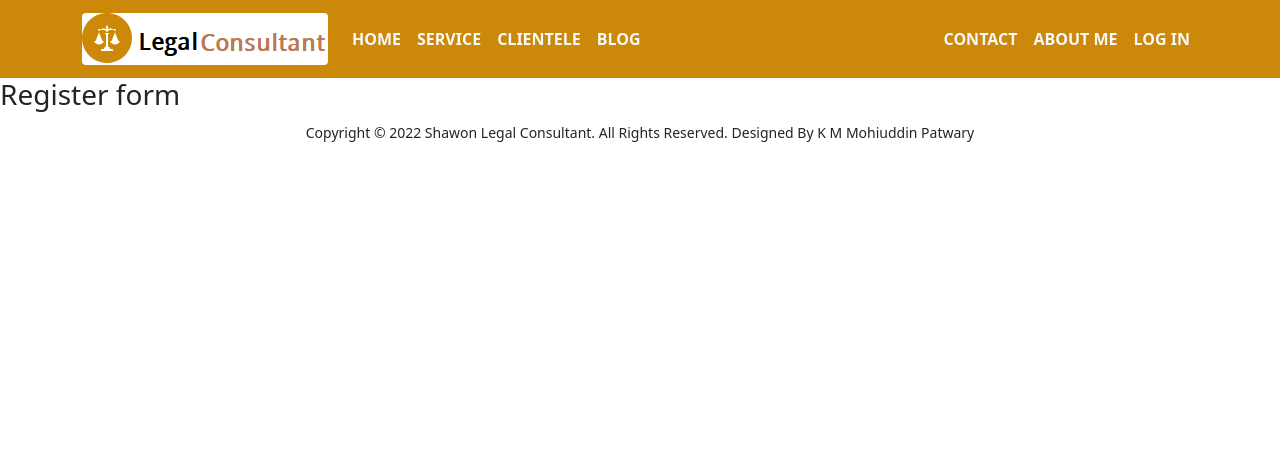
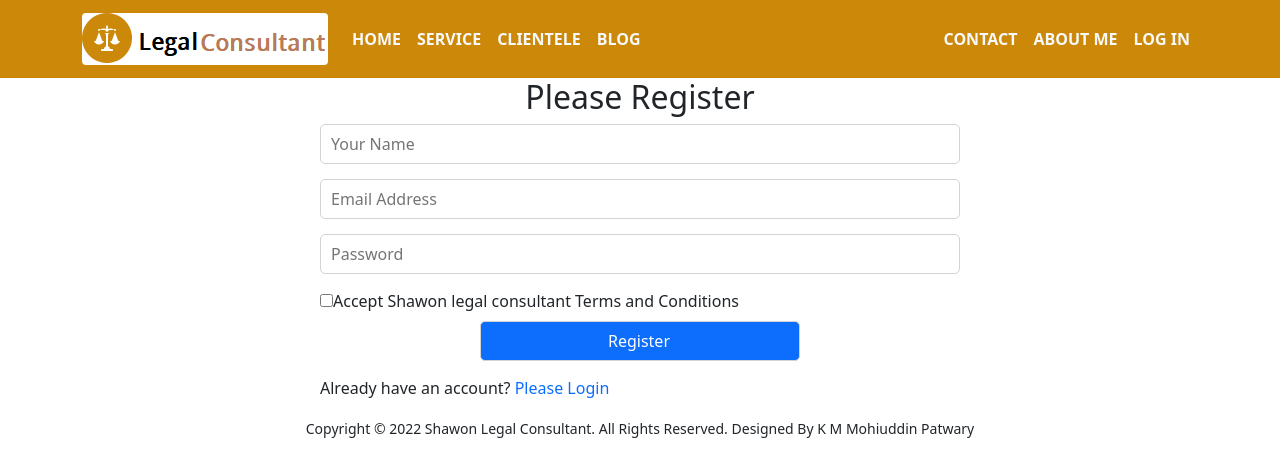
Before and after one commit to mohiuddin2721/shawon-legal-consultant-jm-10, a React (Create React App) app: page /register in a window 1280 px wide. Shown: the top 476 px of the page. Built offline with nearby package versions, Linux system fonts and the light colour scheme.

Commit message:
register form are added

```diff
--- a/src/components/loginRegRequireAuth/Register/Register.css
+++ b/src/components/loginRegRequireAuth/Register/Register.css
@@ -0,0 +1,13 @@
+.register-form{
+    margin: 0 auto;
+}
+.register-form input:not([type=checkbox]){
+    display: block;
+    width: 100%;
+    height: 40px;
+    border-radius: 5px;
+    border: 1px solid lightgray;
+    padding-left: 10px;
+    font-size: 16px;
+    margin-bottom: 15px;
+}
--- a/src/components/loginRegRequireAuth/Register/Register.js
+++ b/src/components/loginRegRequireAuth/Register/Register.js
@@ -1,10 +1,25 @@
 import React from 'react';
+import { Link } from 'react-router-dom';
 import './Register.css';
 
 const Register = () => {
     return (
-        <div>
-            <h3>Register form</h3>
+        <div className='register-form login-container'>
+            <h2 style={{ textAlign: 'center' }}>Please Register</h2>
+            <form>
+                <input type="text" name="name" id="" placeholder='Your Name' />
+
+                <input type="email" name="email" id="" placeholder='Email Address' required />
+
+                <input type="password" name="password" id="" placeholder='Password' required />
+                <input type="checkbox" name="terms" id="terms" />
+                <label htmlFor="terms">Accept Shawon legal consultant Terms and Conditions</label>
+                <input
+                    className='w-50 mx-auto btn btn-primary mt-2'
+                    type="submit"
+                    value="Register" />
+            </form>
+            <p>Already have an account? <Link to="/login" className='text-primary pe-auto text-decoration-none'>Please Login</Link> </p>
         </div>
     );
 };
```
